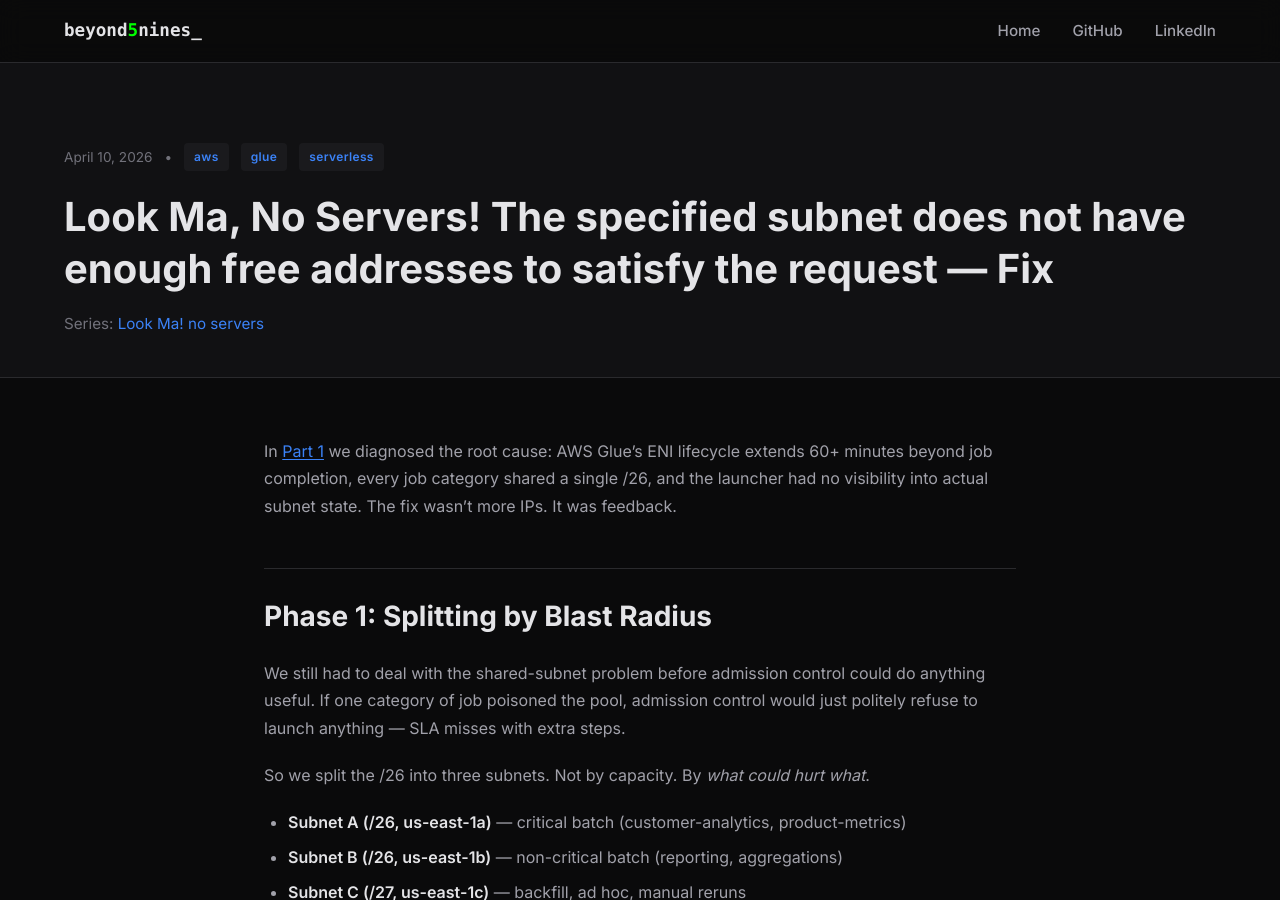
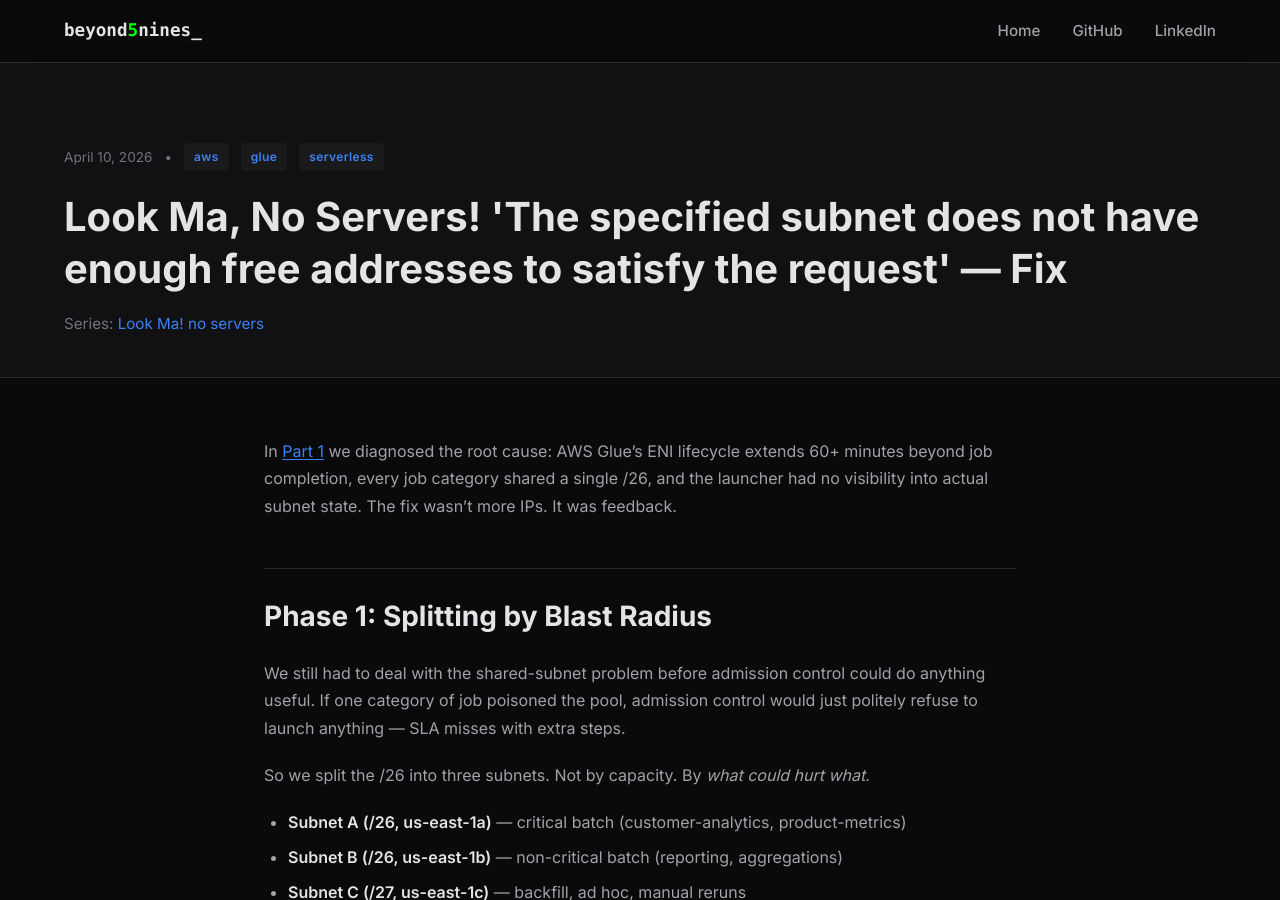
Before and after one commit to beyond5nines/beyond5nines.github.io, a Jekyll site: the page built from _articles/look-ma-no-servers-02.md, in a window 1280 px wide and 900 px high. Built offline with Jekyll 4.4.1, drawn with Linux system fonts in a browser that asks for light colours.

```diff
--- a/_articles/look-ma-no-servers-02.md
+++ b/_articles/look-ma-no-servers-02.md
@@ -1,6 +1,6 @@
 ---
 layout: post
-title: "Look Ma, No Servers! The specified subnet does not have enough free addresses to satisfy the request — Fix"
+title: "Look Ma, No Servers! 'The specified subnet does not have enough free addresses to satisfy the request' — Fix"
 date: 2026-04-10 12:00:00 -0000
 categories: aws glue serverless
 series: Look Ma! no servers
```
